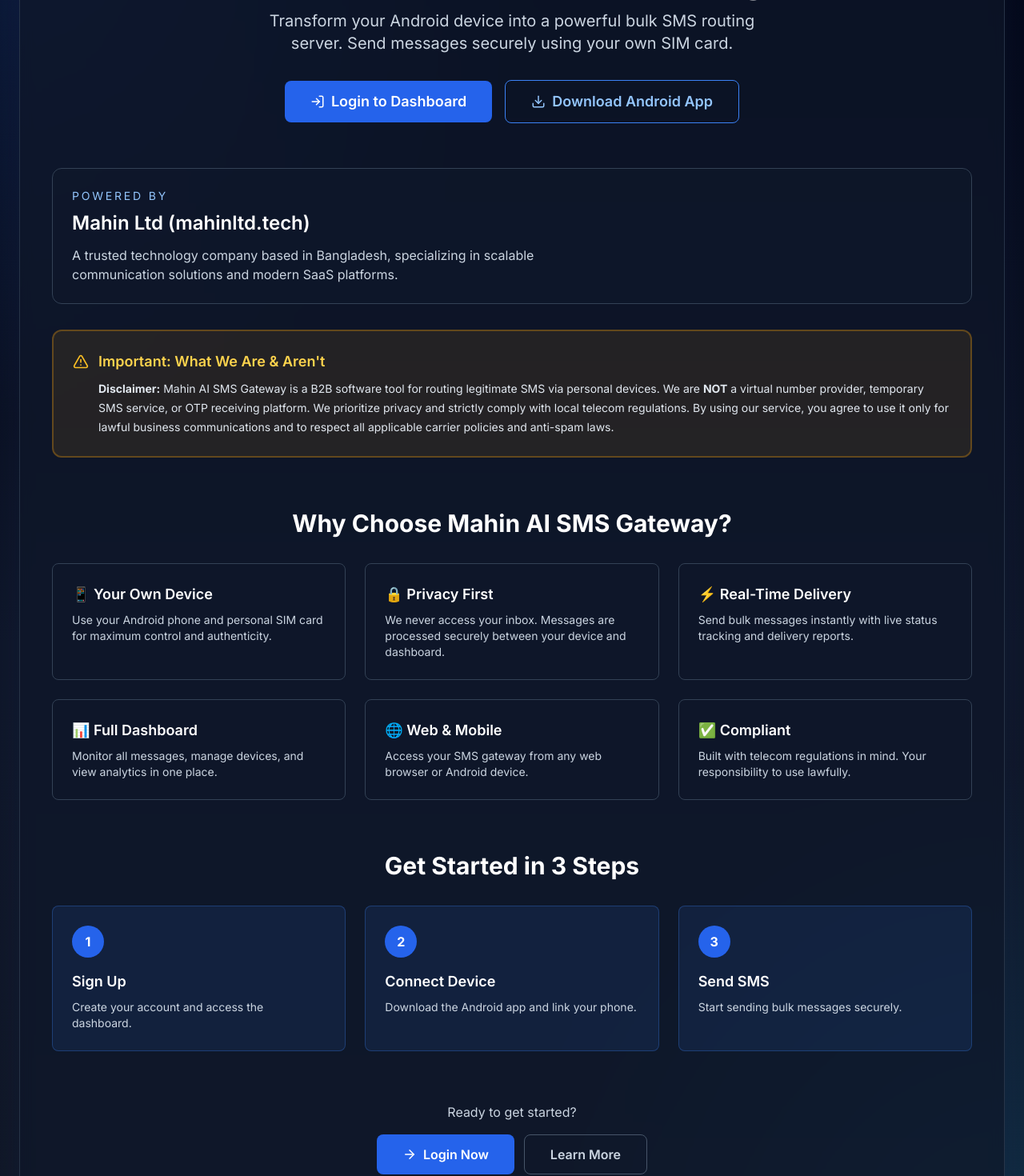
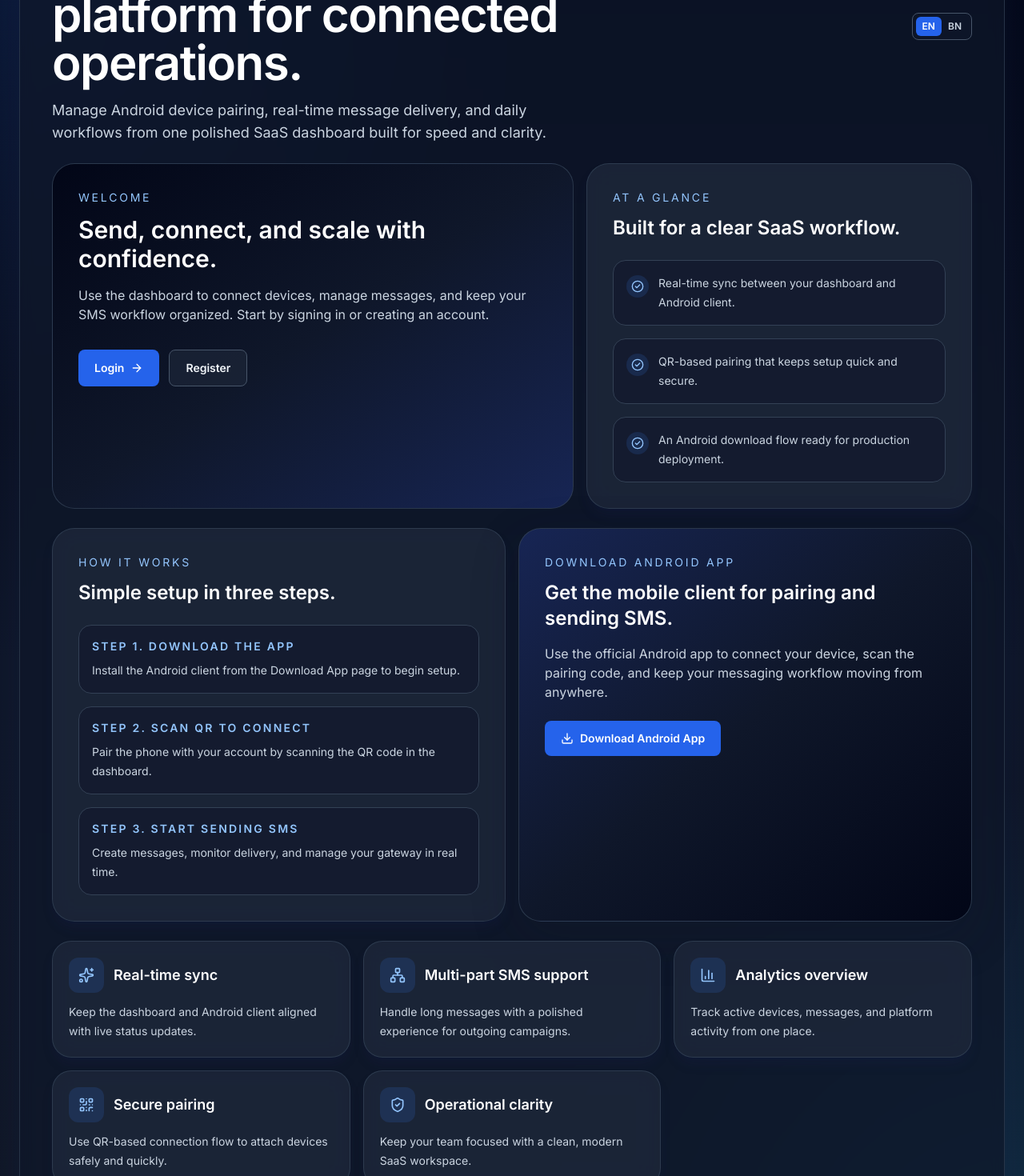
Before and after one commit to mahinltd/SMSG-ateway, a React (Vite) app: page / in a window 1280 px wide. Shown: the part 180-1650 px from the top of the page at 80% size. Built offline with nearby package versions, Linux system fonts and the light colour scheme; no server answers.

Commit message:
Restore original bilingual landing page (revert to pre-redesign version)

```diff
--- a/src/pages/LandingPage.jsx
+++ b/src/pages/LandingPage.jsx
@@ -1,140 +1,188 @@
-// ©2026 SMS GATEWAY Mahin Ltd develop by (Tanvir)
-import { AlertTriangle, ArrowRight, Download, LogIn } from 'lucide-react'
+// ©2026 SMS GATEWAY Mahin Ltd Developed By Tanvir
+import { ArrowRight, BarChart3, CheckCircle2, Download, Network, QrCode, ShieldCheck, Sparkles } from 'lucide-react'
 import { Link } from 'react-router-dom'
 import SiteFooter from '../components/SiteFooter'
+import { useLanguage } from '../context/LanguageContext'
 
 function LandingPage() {
+  const { language, setLanguage, t } = useLanguage()
+
+  const features = [
+    {
+      title: t('landing.featureRealtimeTitle'),
+      description: t('landing.featureRealtimeDescription'),
+      icon: Sparkles,
+    },
+    {
+      title: t('landing.featureMultipartTitle'),
+      description: t('landing.featureMultipartDescription'),
+      icon: Network,
+    },
+    {
+      title: t('landing.featureAnalyticsTitle'),
+      description: t('landing.featureAnalyticsDescription'),
+      icon: BarChart3,
+    },
+    {
+      title: t('landing.featurePairingTitle'),
+      description: t('landing.featurePairingDescription'),
+      icon: QrCode,
+    },
+    {
+      title: t('landing.featureClarityTitle'),
+      description: t('landing.featureClarityDescription'),
+      icon: ShieldCheck,
+    },
+  ]
+
+  const steps = [
+    {
+      title: t('landing.step1Title'),
+      description: t('landing.step1Description'),
+    },
+    {
+      title: t('landing.step2Title'),
+      description: t('landing.step2Description'),
+    },
+    {
+      title: t('landing.step3Title'),
+      description: t('landing.step3Description'),
+    },
+  ]
+
+  const glanceItems = [t('landing.glance1'), t('landing.glance2'), t('landing.glance3')]
+
   return (
     <main className="min-h-screen overflow-hidden bg-[radial-gradient(circle_at_top_left,_rgba(59,130,246,0.18),_transparent_32%),radial-gradient(circle_at_bottom_right,_rgba(14,165,233,0.16),_transparent_30%),linear-gradient(180deg,_#020617_0%,_#0f172a_55%,_#111827_100%)] px-4 py-6 text-white md:px-6">
-      <div className="mx-auto flex w-full max-w-7xl flex-col gap-8 rounded-[2rem] border border-slate-700/70 bg-slate-900/70 p-6 shadow-2xl shadow-blue-950/30 backdrop-blur md:p-10">
-        {/* HERO SECTION */}
-        <header className="text-center">
+      <div className="mx-auto flex w-full max-w-7xl flex-col gap-6 rounded-[2rem] border border-slate-700/70 bg-slate-900/70 p-6 shadow-2xl shadow-blue-950/30 backdrop-blur md:p-10">
+        <header className="flex flex-wrap items-center justify-between gap-4">
+          <div>
             <div className="inline-flex items-center rounded-full border border-blue-500/30 bg-blue-500/15 px-3 py-1 text-xs font-medium uppercase tracking-[0.2em] text-blue-300">
-            Enterprise SMS Solution
+              {t('landing.badge')}
             </div>
-          <h1 className="mt-6 text-4xl font-black tracking-tight text-white md:text-6xl">
-            Mahin AI SMS Gateway
+            <h1 className="mt-4 max-w-3xl text-4xl font-semibold tracking-tight text-white md:text-6xl">
+              {t('landing.heroTitle')}
             </h1>
-          <p className="mt-4 max-w-2xl mx-auto text-lg leading-8 text-slate-300 md:text-xl">
-            Transform your Android device into a powerful bulk SMS routing server. Send messages securely using your own SIM card.
+            <p className="mt-4 max-w-2xl text-base leading-7 text-slate-300 md:text-lg">
+              {t('landing.heroDescription')}
             </p>
+          </div>
+
+          <div className="flex items-center rounded-lg border border-slate-600 bg-slate-900/70 p-1 text-xs font-semibold text-slate-300">
+            <button
+              type="button"
+              onClick={() => setLanguage('en')}
+              className={`rounded-md px-2 py-1 transition ${
+                language === 'en' ? 'bg-blue-600 text-white' : 'hover:text-white'
+              }`}
+            >
+              EN
+            </button>
+            <button
+              type="button"
+              onClick={() => setLanguage('bn')}
+              className={`rounded-md px-2 py-1 transition ${
+                language === 'bn' ? 'bg-blue-600 text-white' : 'hover:text-white'
+              }`}
+            >
+              BN
+            </button>
+          </div>
         </header>
 
-        {/* CTA BUTTONS */}
-        <div className="flex flex-col gap-4 md:flex-row md:justify-center md:items-center">
+        <section className="grid gap-4 md:grid-cols-[1.15fr_0.85fr] md:items-stretch">
+          <div className="rounded-[1.75rem] border border-slate-700/80 bg-gradient-to-br from-slate-950 via-slate-900 to-blue-950 p-6 md:p-8">
+            <p className="text-sm uppercase tracking-[0.2em] text-blue-300">{t('landing.welcome')}</p>
+            <h2 className="mt-3 text-2xl font-semibold text-white md:text-3xl">{t('landing.welcomeTitle')}</h2>
+            <p className="mt-4 max-w-xl text-slate-300">
+              {t('landing.welcomeDescription')}
+            </p>
+
+            <div className="mt-8 flex flex-wrap gap-3">
               <Link
                 to="/login"
-            className="flex items-center justify-center gap-2 rounded-lg bg-blue-600 px-8 py-3 text-lg font-semibold text-white transition hover:bg-blue-500"
+                className="inline-flex items-center gap-2 rounded-lg bg-blue-600 px-5 py-3 text-sm font-semibold text-white transition hover:bg-blue-500"
               >
-            <LogIn size={18} />
-            Login to Dashboard
+                {t('landing.login')}
+                <ArrowRight size={16} />
               </Link>
               <Link
-            to="/download"
-            className="flex items-center justify-center gap-2 rounded-lg border border-blue-500 bg-transparent px-8 py-3 text-lg font-semibold text-blue-300 transition hover:bg-blue-500/10"
+                to="/register"
+                className="inline-flex items-center gap-2 rounded-lg border border-slate-600 bg-slate-800/60 px-5 py-3 text-sm font-semibold text-slate-100 transition hover:border-blue-500 hover:text-white"
               >
-            <Download size={18} />
-            Download Android App
+                {t('landing.register')}
               </Link>
             </div>
+          </div>
 
-        {/* COMPANY INFO */}
-        <section className="mt-6 rounded-xl border border-slate-700 bg-slate-900/70 p-6">
-          <p className="text-sm uppercase tracking-[0.2em] text-blue-300">Powered By</p>
-          <h3 className="mt-2 text-2xl font-semibold text-white">Mahin Ltd (mahinltd.tech)</h3>
-          <p className="mt-3 max-w-2xl text-slate-300">
-            A trusted technology company based in Bangladesh, specializing in scalable communication solutions and modern SaaS platforms.
-          </p>
+          <aside className="rounded-[1.75rem] border border-slate-700/80 bg-slate-800/80 p-6 shadow-lg shadow-blue-950/20 md:p-8">
+            <p className="text-sm uppercase tracking-[0.2em] text-blue-300">{t('landing.atGlance')}</p>
+            <h2 className="mt-3 text-2xl font-semibold text-white">{t('landing.atGlanceTitle')}</h2>
+            <div className="mt-6 space-y-4">
+              {glanceItems.map((item) => (
+                <div key={item} className="flex gap-3 rounded-2xl border border-slate-700 bg-slate-900/60 p-4">
+                  <span className="mt-0.5 flex h-7 w-7 shrink-0 items-center justify-center rounded-full bg-blue-500/15 text-blue-300">
+                    <CheckCircle2 size={16} />
+                  </span>
+                  <p className="text-sm leading-6 text-slate-300">{item}</p>
+                </div>
+              ))}
+            </div>
+          </aside>
         </section>
 
-        {/* AI DISCLAIMER */}
-        <section className="rounded-xl border-2 border-amber-500/30 bg-amber-500/10 p-6">
-          <div className="flex items-start gap-3">
-            <AlertTriangle className="mt-1 flex-shrink-0 text-amber-400" size={20} />
-            <div>
-              <h3 className="text-lg font-semibold text-amber-300">Important: What We Are & Aren't</h3>
-              <p className="mt-2 text-sm leading-6 text-slate-200">
-                <strong>Disclaimer:</strong> Mahin AI SMS Gateway is a B2B software tool for routing legitimate SMS via personal devices. We are <strong>NOT</strong> a virtual number provider, temporary SMS service, or OTP receiving platform. We prioritize privacy and strictly comply with local telecom regulations. By using our service, you agree to use it only for lawful business communications and to respect all applicable carrier policies and anti-spam laws.
+        <section className="grid gap-4 lg:grid-cols-[1fr_1fr]">
+          <article className="rounded-[1.75rem] border border-slate-700/80 bg-slate-800/80 p-6 shadow-lg shadow-blue-950/20 md:p-8">
+            <p className="text-sm uppercase tracking-[0.2em] text-blue-300">{t('landing.howItWorks')}</p>
+            <h2 className="mt-3 text-2xl font-semibold text-white">{t('landing.howTitle')}</h2>
+            <div className="mt-6 space-y-4">
+              {steps.map((step) => (
+                <div key={step.title} className="rounded-2xl border border-slate-700 bg-slate-900/60 p-4">
+                  <h3 className="text-sm font-semibold uppercase tracking-[0.16em] text-blue-300">
+                    {step.title}
+                  </h3>
+                  <p className="mt-2 text-sm leading-6 text-slate-300">{step.description}</p>
+                </div>
+              ))}
+            </div>
+          </article>
+
+          <article className="rounded-[1.75rem] border border-slate-700/80 bg-gradient-to-br from-blue-950 via-slate-900 to-slate-950 p-6 md:p-8">
+            <p className="text-sm uppercase tracking-[0.2em] text-blue-300">{t('landing.downloadSection')}</p>
+            <h2 className="mt-3 text-2xl font-semibold text-white">{t('landing.downloadTitle')}</h2>
+            <p className="mt-4 text-slate-300">
+              {t('landing.downloadDescription')}
             </p>
-            </div>
-          </div>
+
+            <Link
+              to="/download"
+              className="mt-6 inline-flex items-center gap-2 rounded-lg bg-blue-600 px-5 py-3 text-sm font-semibold text-white transition hover:bg-blue-500"
+            >
+              <Download size={16} />
+              {t('landing.downloadButton')}
+            </Link>
+          </article>
         </section>
 
-        {/* FEATURES OVERVIEW */}
-        <section className="mt-8">
-          <h2 className="text-center text-3xl font-bold text-white mb-8">Why Choose Mahin AI SMS Gateway?</h2>
-          <div className="grid gap-6 md:grid-cols-2 lg:grid-cols-3">
-            <div className="rounded-lg border border-slate-700 bg-slate-900/50 p-6">
-              <h3 className="text-lg font-semibold text-white">📱 Your Own Device</h3>
-              <p className="mt-2 text-sm text-slate-300">Use your Android phone and personal SIM card for maximum control and authenticity.</p>
+        <section className="grid gap-4 md:grid-cols-2 xl:grid-cols-3">
+          {features.map(({ title, description, icon: Icon }) => (
+            <article
+              key={title}
+              className="rounded-[1.5rem] border border-slate-700/80 bg-slate-800/80 p-5 shadow-lg shadow-blue-950/20"
+            >
+              <div className="flex items-center gap-3">
+                <div className="flex h-11 w-11 items-center justify-center rounded-xl bg-blue-500/15 text-blue-300">
+                  <Icon size={20} />
                 </div>
-            <div className="rounded-lg border border-slate-700 bg-slate-900/50 p-6">
-              <h3 className="text-lg font-semibold text-white">🔒 Privacy First</h3>
-              <p className="mt-2 text-sm text-slate-300">We never access your inbox. Messages are processed securely between your device and dashboard.</p>
+                <h3 className="text-lg font-semibold text-white">{title}</h3>
               </div>
-            <div className="rounded-lg border border-slate-700 bg-slate-900/50 p-6">
-              <h3 className="text-lg font-semibold text-white">⚡ Real-Time Delivery</h3>
-              <p className="mt-2 text-sm text-slate-300">Send bulk messages instantly with live status tracking and delivery reports.</p>
-            </div>
-            <div className="rounded-lg border border-slate-700 bg-slate-900/50 p-6">
-              <h3 className="text-lg font-semibold text-white">📊 Full Dashboard</h3>
-              <p className="mt-2 text-sm text-slate-300">Monitor all messages, manage devices, and view analytics in one place.</p>
-            </div>
-            <div className="rounded-lg border border-slate-700 bg-slate-900/50 p-6">
-              <h3 className="text-lg font-semibold text-white">🌐 Web & Mobile</h3>
-              <p className="mt-2 text-sm text-slate-300">Access your SMS gateway from any web browser or Android device.</p>
-            </div>
-            <div className="rounded-lg border border-slate-700 bg-slate-900/50 p-6">
-              <h3 className="text-lg font-semibold text-white">✅ Compliant</h3>
-              <p className="mt-2 text-sm text-slate-300">Built with telecom regulations in mind. Your responsibility to use lawfully.</p>
-            </div>
-          </div>
+              <p className="mt-3 text-sm leading-6 text-slate-300">{description}</p>
+            </article>
+          ))}
         </section>
 
-        {/* QUICK START */}
-        <section className="mt-8">
-          <h2 className="text-center text-3xl font-bold text-white mb-8">Get Started in 3 Steps</h2>
-          <div className="grid gap-6 md:grid-cols-3">
-            <div className="rounded-lg border border-blue-500/30 bg-blue-500/10 p-6">
-              <div className="flex h-10 w-10 items-center justify-center rounded-full bg-blue-600 text-white font-bold">1</div>
-              <h3 className="mt-4 text-lg font-semibold text-white">Sign Up</h3>
-              <p className="mt-2 text-sm text-slate-300">Create your account and access the dashboard.</p>
+        <SiteFooter />
       </div>
-            <div className="rounded-lg border border-blue-500/30 bg-blue-500/10 p-6">
-              <div className="flex h-10 w-10 items-center justify-center rounded-full bg-blue-600 text-white font-bold">2</div>
-              <h3 className="mt-4 text-lg font-semibold text-white">Connect Device</h3>
-              <p className="mt-2 text-sm text-slate-300">Download the Android app and link your phone.</p>
-            </div>
-            <div className="rounded-lg border border-blue-500/30 bg-blue-500/10 p-6">
-              <div className="flex h-10 w-10 items-center justify-center rounded-full bg-blue-600 text-white font-bold">3</div>
-              <h3 className="mt-4 text-lg font-semibold text-white">Send SMS</h3>
-              <p className="mt-2 text-sm text-slate-300">Start sending bulk messages securely.</p>
-            </div>
-          </div>
-        </section>
-
-        {/* FOOTER CTA */}
-        <section className="mt-8 text-center">
-          <p className="mb-4 text-slate-300">Ready to get started?</p>
-          <div className="flex flex-col gap-3 md:flex-row md:justify-center">
-            <Link
-              to="/login"
-              className="flex items-center justify-center gap-2 rounded-lg bg-blue-600 px-8 py-3 font-semibold text-white transition hover:bg-blue-500"
-            >
-              <ArrowRight size={18} />
-              Login Now
-            </Link>
-            <Link
-              to="/about"
-              className="flex items-center justify-center gap-2 rounded-lg border border-slate-600 px-8 py-3 font-semibold text-slate-300 transition hover:bg-slate-700"
-            >
-              Learn More
-            </Link>
-          </div>
-        </section>
-
-      </div>
-      <SiteFooter />
     </main>
   )
 }
```
Lines whose indentation alone changed are shown as unchanged.
